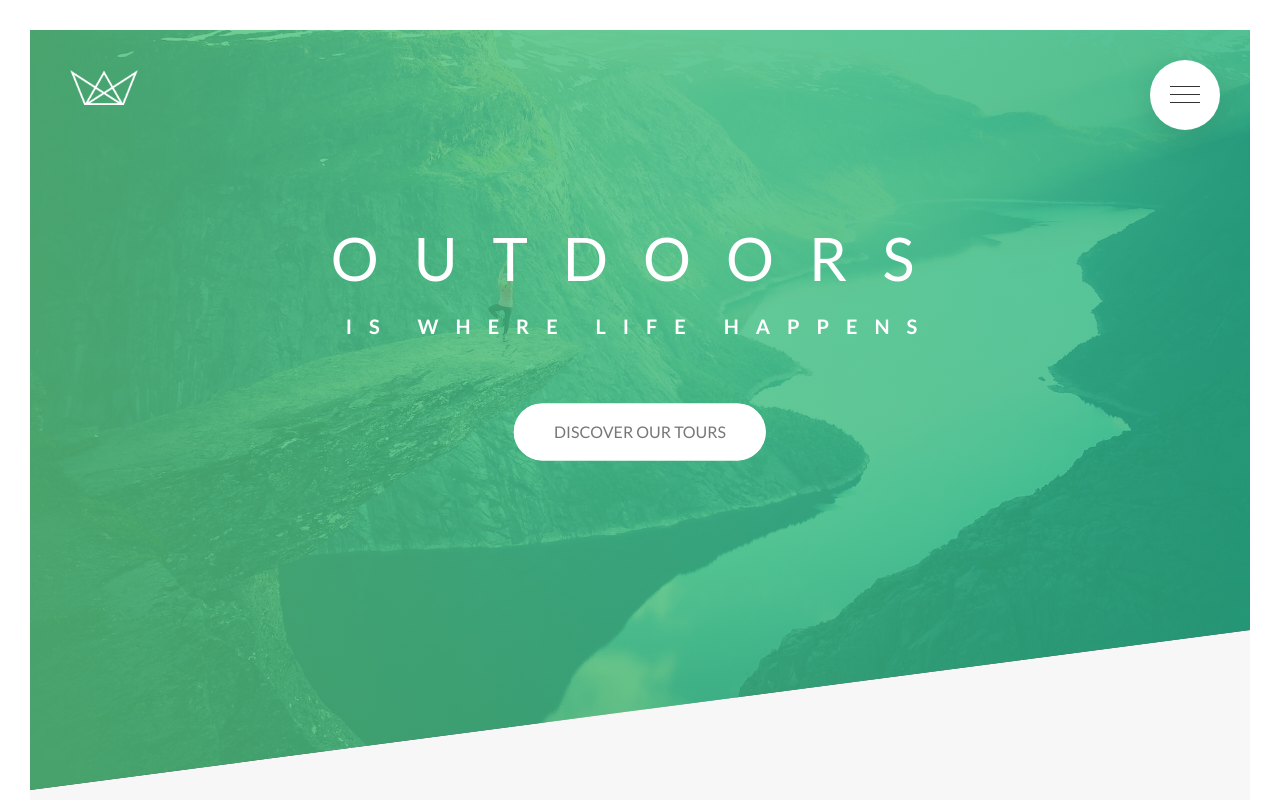
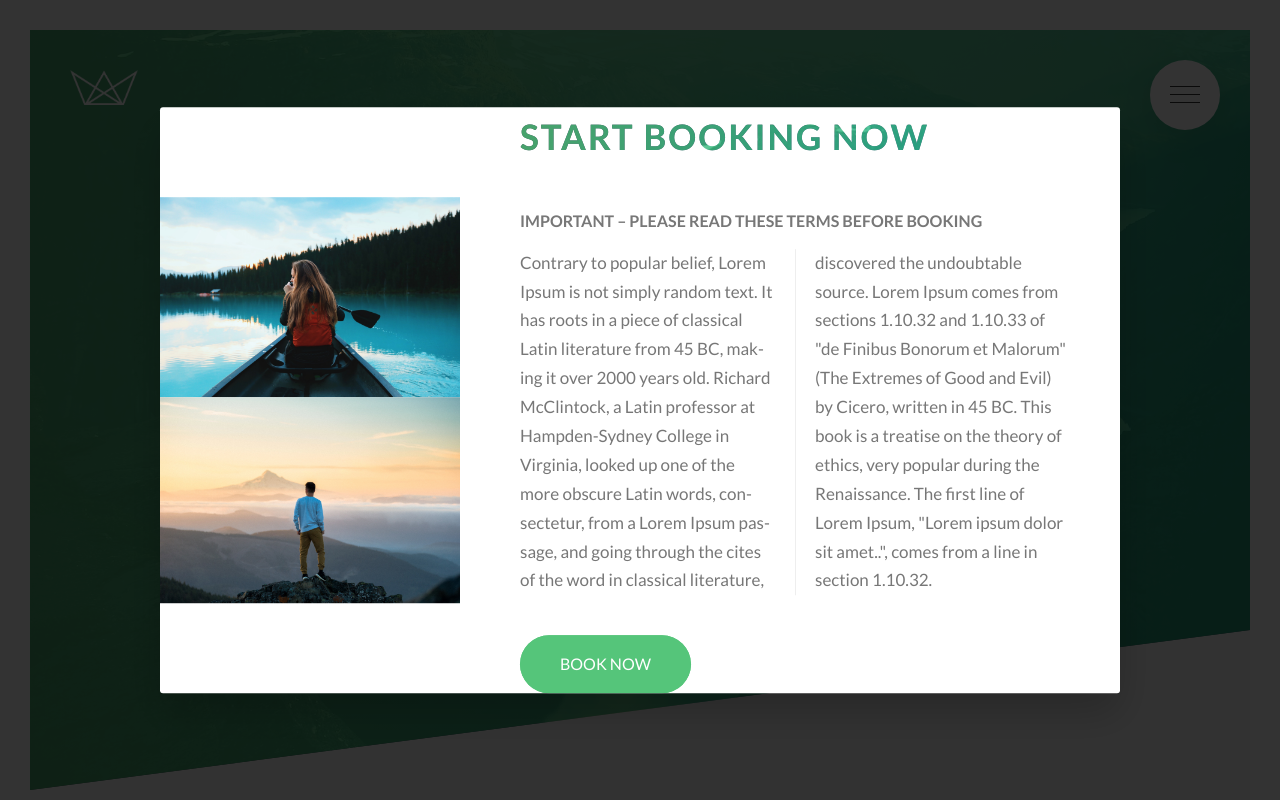
Before and after one commit to lizth93/natours-project, a website: page index.html in a window 1280 px wide. Shown: the top 800 px of the page. Drawn offline with Linux system fonts and the light colour scheme.

Commit message:
Added popup section

```diff
--- a/index.html
+++ b/index.html
@@ -13,17 +13,7 @@
     <link rel="stylesheet" href="css/style.css" />
     <link rel="stylesheet" href="css/icon-font.css" />
 
-    <!-- <link rel="shortcut icon" type="image/png" href="img/favicon.png" />
-    <script
-      type="module"
-      src="https://unpkg.com/ionicons@5.5.2/dist/ionicons/ionicons.esm.js"
-    ></script>
-    <script
-      nomodule
-      src="https://unpkg.com/ionicons@5.5.2/dist/ionicons/ionicons.js"
-    ></script> -->
-
-    <title>Natours | Exciting tours for adventurous people</title>
+     <title>Natours | Exciting tours for adventurous people</title>
   </head>
   <body>
     <div class="navigation">
@@ -360,5 +350,21 @@
       </div>
 
   </footer>
+  <div class="popup">
+    <div class="popup__content col-1-of-2-popup">
+      <div class="popup__left">
+        <img src="img/nat-8.jpg" alt="Tour Photo" class="popup__img">
+        <img src="img/nat-9.jpg" alt="Tour Photo" class="popup__img">
+      </div>
+      <div class="popup__right">
+        <h2 class="heading-secondary u-margin-bottom-medium">Start booking now</h2>
+        <h3 class="heading-tertiary u-margin-bottom-small">Important &ndash; Please read these terms before booking</h3>
+        <p class="popup__text">
+          Contrary to popular belief, Lorem Ipsum is not simply random text. It has roots in a piece of classical Latin literature from 45 BC, making it over 2000 years old. Richard McClintock, a Latin professor at Hampden-Sydney College in Virginia, looked up one of the more obscure Latin words, consectetur, from a Lorem Ipsum passage, and going through the cites of the word in classical literature, discovered the undoubtable source. Lorem Ipsum comes from sections 1.10.32 and 1.10.33 of "de Finibus Bonorum et Malorum" (The Extremes of Good and Evil) by Cicero, written in 45 BC. This book is a treatise on the theory of ethics, very popular during the Renaissance. The first line of Lorem Ipsum, "Lorem ipsum dolor sit amet..", comes from a line in section 1.10.32.
+        </p>
+        <a href="" class="btn btn--green">Book now</a>
+      </div>
+    </div>
+  </div>
   </body>
 </html>
--- a/sass/abstracts/_variables.scss
+++ b/sass/abstracts/_variables.scss
@@ -31,7 +31,7 @@ $default-font-size2: 1.7rem;
 $font-size-less: 1.5rem;
 $font-price-bigger: 6rem;
 $font-size-text-card-back: 1.4rem;
-$font-size-text-footer: 1.4rem;
+$font-size-text-small: 1.4rem;
 
 $height-card: 53rem;
 $border-radius: 3px;
--- /dev/null
+++ b/sass/components/_popup.scss
@@ -0,0 +1,47 @@
+.popup {
+  height: 100vh;
+  width: 100%;
+  position: fixed;
+  top: 0%;
+  left: 0;
+  background-color: rgba($color-black, 0.8);
+  z-index: 3000;
+
+  &__content {
+    @include center-element;
+    width: 75%;
+
+    background-color: $color-white;
+    box-shadow: 0 2rem 4rem rgba($color-black, 0.2);
+    border-radius: $border-radius;
+    overflow: hidden;
+  }
+
+  &__left {
+    // width: 33.3333333%;
+  }
+
+  &__right {
+    padding: 0 5rem 0 0;
+  }
+  &__img {
+    display: block;
+    width: 100%;
+  }
+  &__text {
+    font-size: $default-font-size2;
+    margin-bottom: 4rem;
+
+    -moz-column-count: 2;
+    -moz-column-gap: 4rem;
+    -moz-column-rule: 1px solid $color-grey-light-2;
+
+    column-count: 2;
+    column-gap: 4rem;
+    column-rule: 1px solid $color-grey-light-2;
+    -moz-hyphens: auto;
+    -ms-hyphens: auto;
+    -webkit-hyphens: auto;
+    hyphens: auto;
+  }
+}
--- a/sass/layout/_footer.scss
+++ b/sass/layout/_footer.scss
@@ -1,7 +1,7 @@
 .footer {
   background-color: $color-grey-dark-3;
   padding: 10rem 0;
-  font-size: $font-size-text-footer;
+  font-size: $font-size-text-small;
   color: $color-grey-light-1;
 
   &__logo-box {
--- a/sass/layout/_grid.scss
+++ b/sass/layout/_grid.scss
@@ -29,3 +29,10 @@
 [class^="col-"] {
   align-items: start;
 }
+
+.col-1-of-2-popup {
+  display: grid;
+  grid-template-columns: 1fr 2fr;
+  column-gap: $gutter-horizontal;
+  align-items: center;
+}
--- a/sass/main.scss
+++ b/sass/main.scss
@@ -23,6 +23,7 @@ Dark green: #28b485
 @import "components/story";
 @import "components/bg-video";
 @import "components/form";
+@import "components/popup";
 
 @import "layout/header";
 @import "layout/grid";
```
Also changed, not shown: css/style.css.
